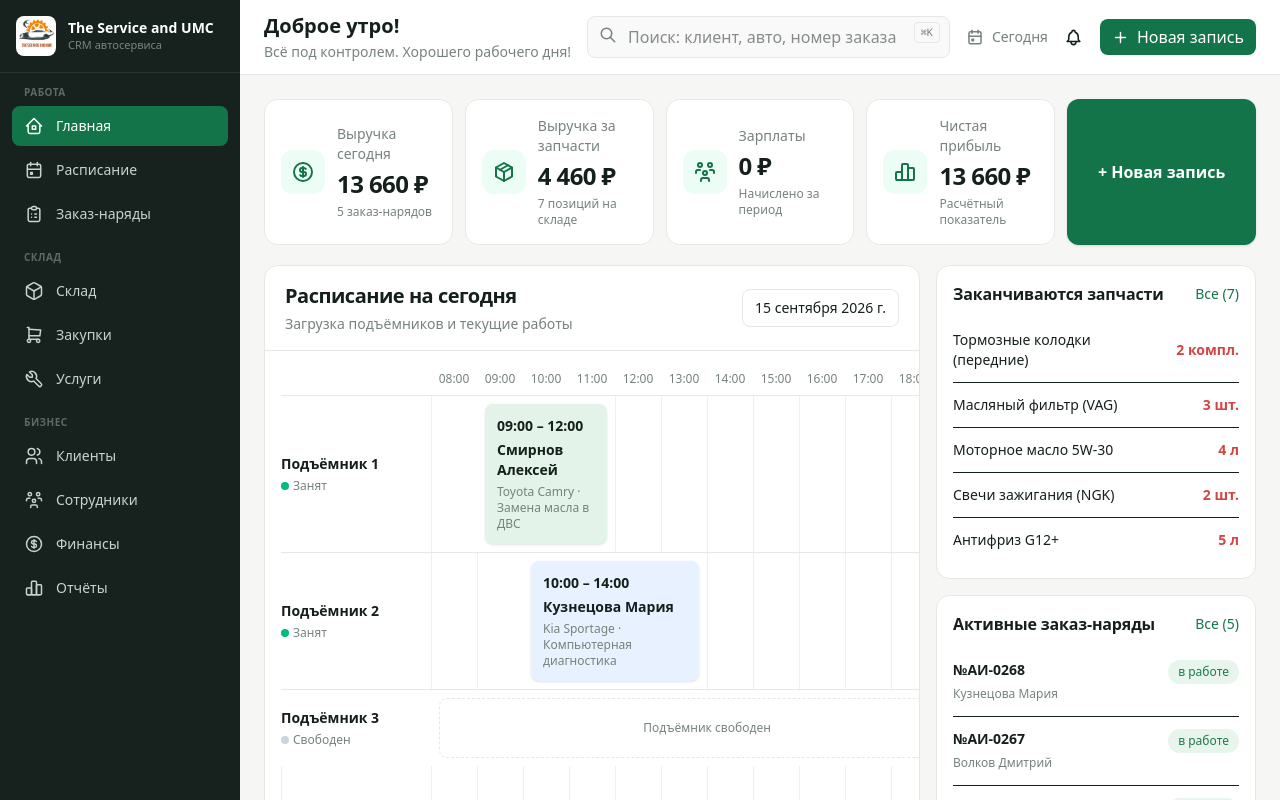
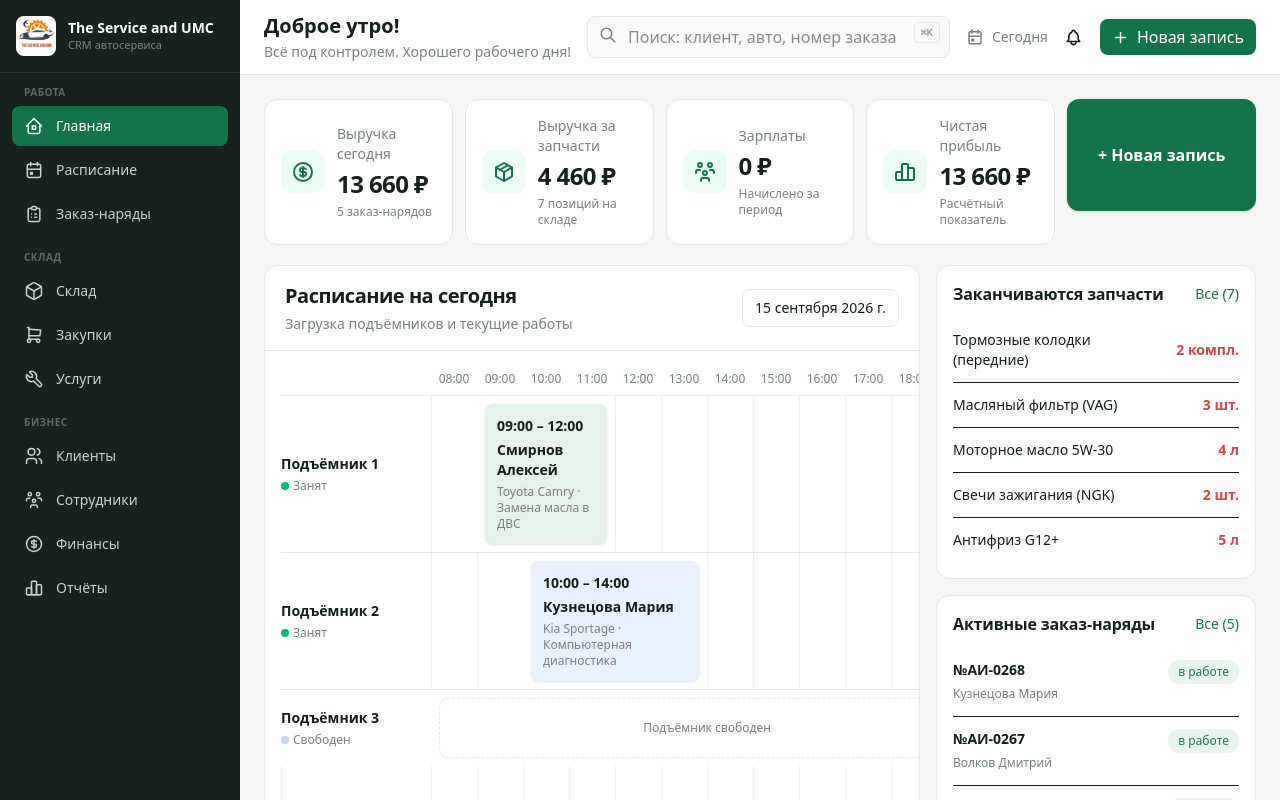
Before and after one commit to zzxc26489-max/Igor-servis, a React (Vite) app: page / in a window 1280 px wide. Shown: the top 800 px of the page. Built offline with nearby package versions, Linux system fonts and the light colour scheme.

Commit message:
Уменьшить кнопку новой записи на телефоне

```diff
--- a/src/pages/Dashboard.tsx
+++ b/src/pages/Dashboard.tsx
@@ -23,7 +23,7 @@ export default function Dashboard() {
         <Metric icon={<IconPackage />} label="Выручка за запчасти" value={formatMoney(partsRevenue)} hint={`${stock.length} позиций на складе`} />
         <Metric icon={<IconUsersGroup />} label="Зарплаты" value={formatMoney(salaries)} hint="Начислено за период" />
         <Metric icon={<IconChartBar />} label="Чистая прибыль" value={formatMoney(Math.max(workRevenue + partsRevenue - salaries, 0))} hint="Расчётный показатель" />
-        <Link to="/orders/new" className="flex min-h-28 items-center justify-center rounded-xl bg-[var(--accent)] px-4 text-base font-semibold text-white shadow-sm transition hover:bg-[var(--accent-strong)]">+ Новая запись</Link>
+        <Link to="/orders/new" className="flex h-11 items-center justify-center rounded-xl bg-[var(--accent)] px-4 text-sm font-semibold text-white shadow-sm transition hover:bg-[var(--accent-strong)] sm:min-h-28 sm:text-base">+ Новая запись</Link>
       </div>
 
       <div className="grid gap-4 xl:grid-cols-[minmax(0,1fr)_320px]">
```
